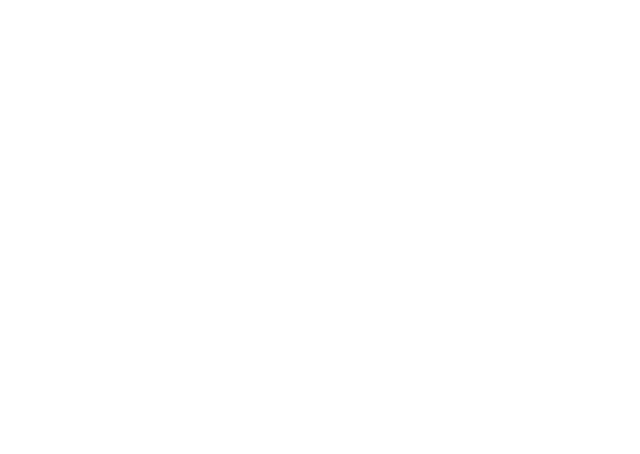
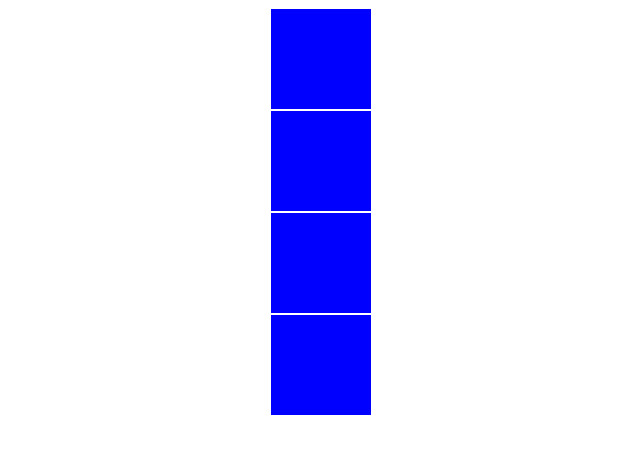
Before and after one commit to Jin-hoKim/Study_CSS, a plain HTML site: page flex/01.html in a window 1280 px wide. Shown: the whole page, without its empty margins (319-959 px from the left). Drawn offline with Linux system fonts and the light colour scheme.

Commit message:
basic of flex

```diff
--- a/flex/01.html
+++ b/flex/01.html
@@ -7,7 +7,17 @@
     <style>
         .flex_container {
             display: flex;
-            justify-content: center;
+            flex-direction: column;
+            justify-content: flex-start;
+            align-items: center;
+            height: 100vh;
+        }
+
+        .flex_item {
+            background-color: blue;
+            border: 1px solid white;
+            width: 100px;
+            height: 100px;
         }
     </style>
 </head>
```
